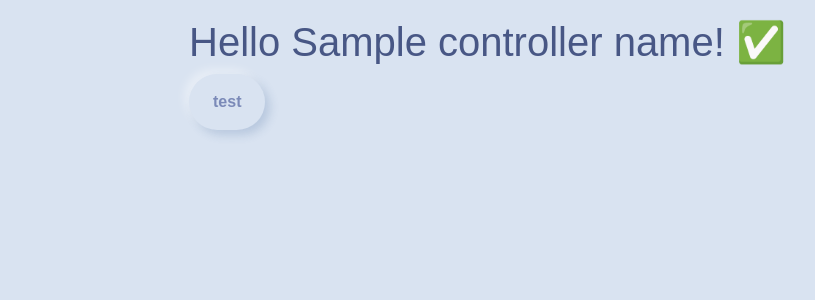
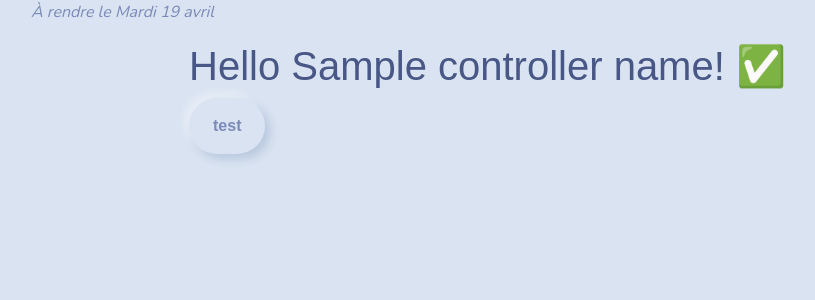
Before and after one commit to cflayelle/e-commerce, a Symfony app: template templates/main/index.html.twig in a window 1280 px wide. Shown: the top 300 px of the page, without its empty margins (51-866 px from the left). Run offline with Twig, Linux system fonts and the light colour scheme; the template is opened without the code that fills it: most values are stand-ins (such as "Sample title", 1, 10 or a date in 2020); some libraries are stand-ins or nearby versions.

Commit message:
date rendu mdr

```diff
--- a/templates/base.html.twig
+++ b/templates/base.html.twig
@@ -16,6 +16,7 @@
     </head>
     <body>
         <div class="container">
+        <i class="fas fa-h1">À rendre le Mardi 19 avril</i>
            {% for message in app.flashes('success') %}
               <div style="margin-bottom:0;text-align:center;" class="alert alert-success">
                 {{message}}
```
